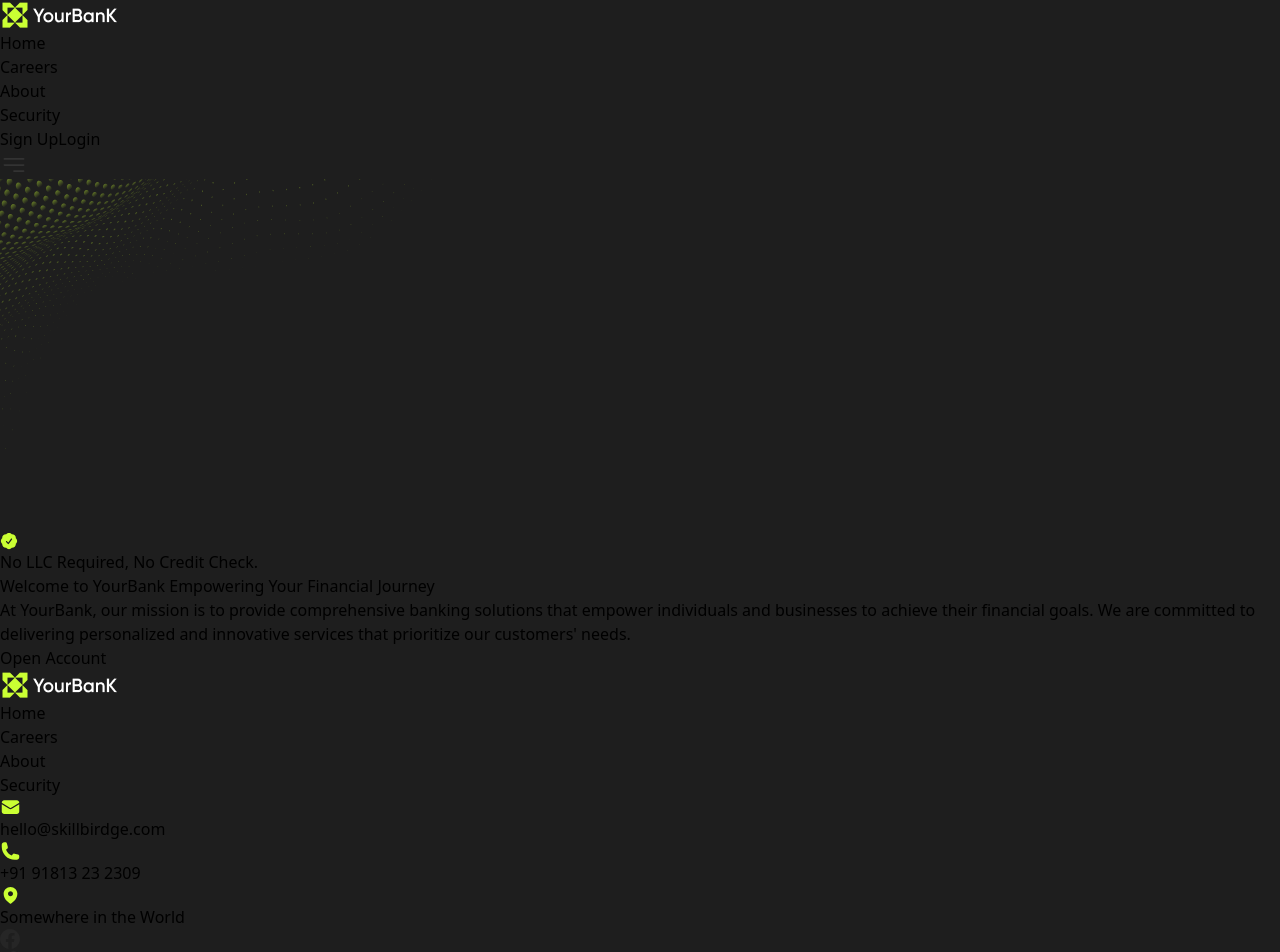
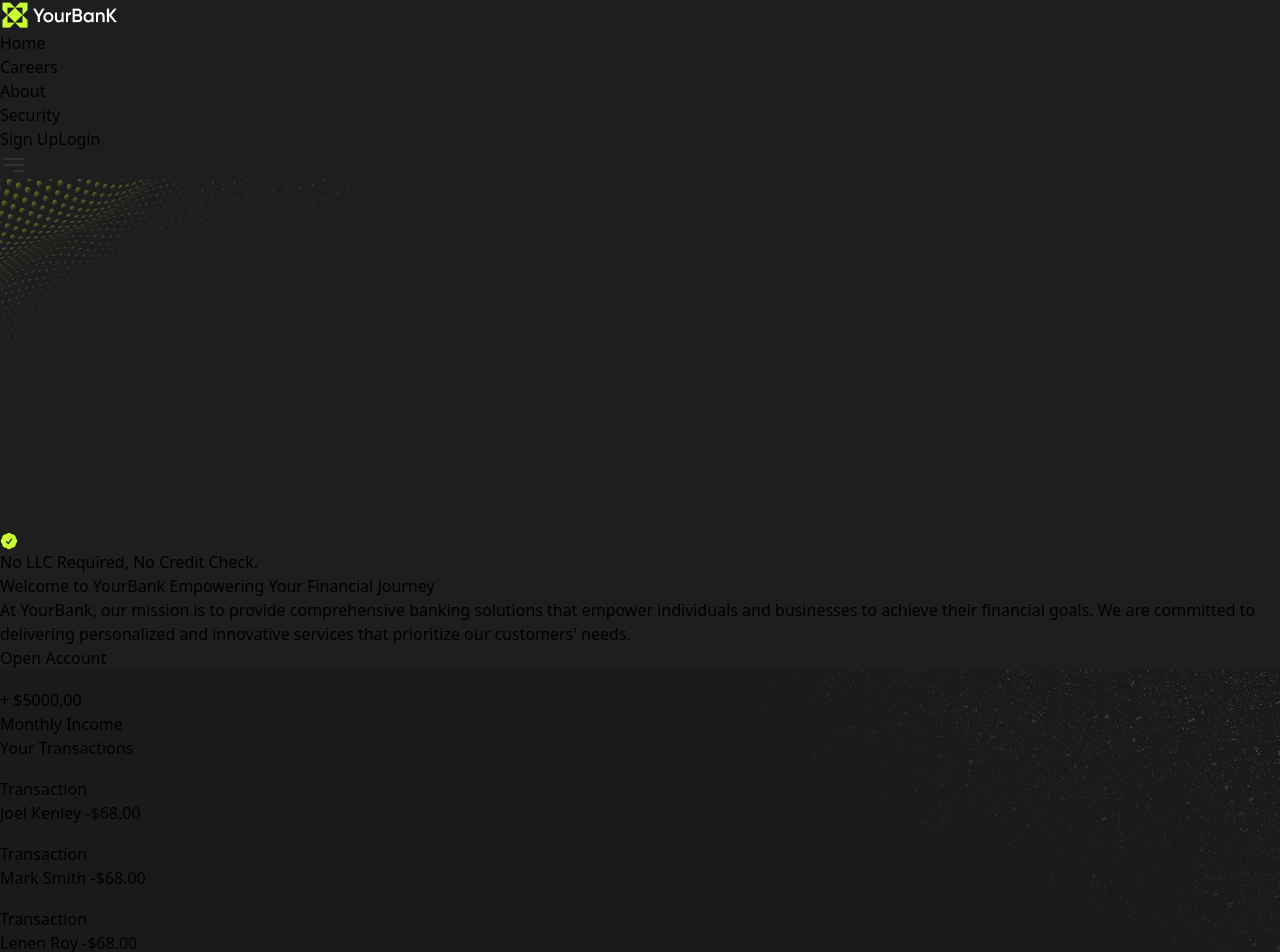
Before and after one commit to huseynovali/Company__Site, a React (Vite) app in the folder client/: page / in a window 1280 px wide. Shown: the top 952 px of the page. Built offline with nearby package versions, Linux system fonts and the light colour scheme.

Commit message:
create Transactions contianer

```diff
--- a/client/src/components/HomeComp/WlcComp.jsx
+++ b/client/src/components/HomeComp/WlcComp.jsx
@@ -2,7 +2,7 @@ import React from "react";
 
 function WlcComp() {
   return (
-    <div className="py-[60px] ">
+    <div className="py-[60px] flex">
       <div className="left lg:w-1/2 text-center lg:text-left">
         <div className="p-2 bg-[#262626] rounded-[61px] w-[254px] flex items-center justify-between mb-6 mx-auto lg:mx-0">
           <div>
@@ -35,9 +35,114 @@ function WlcComp() {
           goals. We are committed to delivering personalized and innovative
           services that prioritize our customers' needs.
         </p>
-        <button className="px-6 py-3 bg-[#CAFF33] rounded-[82px] mt-10">Open Account</button>
+        <button className="px-6 py-3 bg-[#CAFF33] rounded-[82px] mt-10">
+          Open Account
+        </button>
       </div>
-      <div className="right"></div>
+      <div className="right">
+        <div className="transactions__container p-7 rounded-lg border border-[#262626] relative">
+          <div className="flex items-center bg-[#22251B] rounded-lg p-3 absolute -top-7 -left-10">
+            <div className="p-[6.5px] bg-[#CAFF33] inline-block rounded-full w-[30px] h-[30px]">
+              <svg
+                xmlns="http://www.w3.org/2000/svg"
+                width="17"
+                height="18"
+                viewBox="0 0 17 18"
+                fill="none"
+              >
+                <path
+                  fill-rule="evenodd"
+                  clip-rule="evenodd"
+                  d="M8.41518 4.38867C8.70122 4.38867 8.9331 4.61928 8.9331 4.90375V8.50926H12.5585C12.8446 8.50926 13.0765 8.73986 13.0765 9.02433C13.0765 9.3088 12.8446 9.5394 12.5585 9.5394H8.9331V13.1449C8.9331 13.4294 8.70122 13.66 8.41518 13.66C8.12914 13.66 7.89726 13.4294 7.89726 13.1449V9.5394H4.27183C3.98579 9.5394 3.75391 9.3088 3.75391 9.02433C3.75391 8.73986 3.98579 8.50926 4.27183 8.50926H7.89726V4.90375C7.89726 4.61928 8.12914 4.38867 8.41518 4.38867Z"
+                  fill="#1A1A1A"
+                />
+              </svg>
+            </div>
+            <div className="pl-2 text-white">
+              <p className="text-xs">+ $5000,00</p>
+              <p className="text-[#E4E4E7] text-[11px]">Monthly Income</p>
+            </div>
+          </div>
+          <p className="text-white">Your Transactions</p>
+
+          <div>
+            <div className="flex items-center bg-[#1C1C1C] rounded-lg p-3 border border-[#262626] w-[355px]  mt-3 relative z-10">
+              <div className="p-[6.5px] bg-[#CAFF33] inline-block rounded-full w-[30px] h-[30px]">
+                <svg
+                  xmlns="http://www.w3.org/2000/svg"
+                  width="18"
+                  height="17"
+                  viewBox="0 0 18 17"
+                  fill="none"
+                >
+                  <path
+                    fill-rule="evenodd"
+                    clip-rule="evenodd"
+                    d="M11.7072 1.94287C11.4737 2.19302 11.4882 2.5841 11.7398 2.81638L13.4803 4.42374L6.36197 4.42374C6.01872 4.42374 5.74047 4.70047 5.74047 5.04183C5.74047 5.38319 6.01872 5.65992 6.36197 5.65992L13.4803 5.65992L11.7398 7.26728C11.4882 7.49956 11.4737 7.89064 11.7072 8.14079C11.9408 8.39094 12.334 8.40542 12.5856 8.17314L15.4859 5.49476C15.6126 5.37781 15.6845 5.2137 15.6845 5.04183C15.6845 4.86996 15.6126 4.70585 15.4859 4.5889L12.5856 1.91052C12.334 1.67824 11.9408 1.69273 11.7072 1.94287ZM6.40307 8.53581C6.1695 8.28566 5.77626 8.27118 5.52473 8.50346L2.62438 11.1818C2.49774 11.2988 2.42578 11.4629 2.42578 11.6348C2.42578 11.8066 2.49774 11.9707 2.62438 12.0877L5.52473 14.7661C5.77626 14.9984 6.1695 14.9839 6.40307 14.7337C6.63663 14.4836 6.62207 14.0925 6.37054 13.8602L4.62997 12.2529H11.7483C12.0916 12.2529 12.3698 11.9761 12.3698 11.6348C12.3698 11.2934 12.0916 11.0167 11.7483 11.0167H4.62997L6.37054 9.40932C6.62207 9.17704 6.63663 8.78596 6.40307 8.53581Z"
+                    fill="#1C1C1C"
+                  />
+                </svg>
+              </div>
+              <div className="pl-2 text-white">
+                <p className="text-xs">Transaction</p>
+                <p className=" text-sm">
+                  Joel Kenley <span className="text-base">-$68.00</span>
+                </p>
+              </div>
+            </div>
+
+            <div className="flex items-center bg-[#1C1C1C] rounded-lg p-3 border border-[#262626] w-[327px] relative -top-7 mx-auto mt-3 opacity-70">
+              <div className="p-[6.5px] bg-[#CAFF33] inline-block rounded-full w-[30px] h-[30px]">
+                <svg
+                  xmlns="http://www.w3.org/2000/svg"
+                  width="18"
+                  height="17"
+                  viewBox="0 0 18 17"
+                  fill="none"
+                >
+                  <path
+                    fill-rule="evenodd"
+                    clip-rule="evenodd"
+                    d="M11.7072 1.94287C11.4737 2.19302 11.4882 2.5841 11.7398 2.81638L13.4803 4.42374L6.36197 4.42374C6.01872 4.42374 5.74047 4.70047 5.74047 5.04183C5.74047 5.38319 6.01872 5.65992 6.36197 5.65992L13.4803 5.65992L11.7398 7.26728C11.4882 7.49956 11.4737 7.89064 11.7072 8.14079C11.9408 8.39094 12.334 8.40542 12.5856 8.17314L15.4859 5.49476C15.6126 5.37781 15.6845 5.2137 15.6845 5.04183C15.6845 4.86996 15.6126 4.70585 15.4859 4.5889L12.5856 1.91052C12.334 1.67824 11.9408 1.69273 11.7072 1.94287ZM6.40307 8.53581C6.1695 8.28566 5.77626 8.27118 5.52473 8.50346L2.62438 11.1818C2.49774 11.2988 2.42578 11.4629 2.42578 11.6348C2.42578 11.8066 2.49774 11.9707 2.62438 12.0877L5.52473 14.7661C5.77626 14.9984 6.1695 14.9839 6.40307 14.7337C6.63663 14.4836 6.62207 14.0925 6.37054 13.8602L4.62997 12.2529H11.7483C12.0916 12.2529 12.3698 11.9761 12.3698 11.6348C12.3698 11.2934 12.0916 11.0167 11.7483 11.0167H4.62997L6.37054 9.40932C6.62207 9.17704 6.63663 8.78596 6.40307 8.53581Z"
+                    fill="#1C1C1C"
+                  />
+                </svg>
+              </div>
+              <div className="pl-2 text-white">
+                <p className="text-xs">Transaction</p>
+                <p className=" text-sm">
+                Mark Smith <span className="text-base">-$68.00</span>
+                </p>
+              </div>
+            </div>
+
+            <div className="flex items-center bg-[#1C1C1C] rounded-lg p-3 border border-[#262626] w-[300px] relative -top-14 mx-auto mt-3 opacity-40">
+              <div className="p-[6.5px] bg-[#CAFF33] inline-block rounded-full w-[30px] h-[30px]">
+                <svg
+                  xmlns="http://www.w3.org/2000/svg"
+                  width="18"
+                  height="17"
+                  viewBox="0 0 18 17"
+                  fill="none"
+                >
+                  <path
+                    fill-rule="evenodd"
+                    clip-rule="evenodd"
+                    d="M11.7072 1.94287C11.4737 2.19302 11.4882 2.5841 11.7398 2.81638L13.4803 4.42374L6.36197 4.42374C6.01872 4.42374 5.74047 4.70047 5.74047 5.04183C5.74047 5.38319 6.01872 5.65992 6.36197 5.65992L13.4803 5.65992L11.7398 7.26728C11.4882 7.49956 11.4737 7.89064 11.7072 8.14079C11.9408 8.39094 12.334 8.40542 12.5856 8.17314L15.4859 5.49476C15.6126 5.37781 15.6845 5.2137 15.6845 5.04183C15.6845 4.86996 15.6126 4.70585 15.4859 4.5889L12.5856 1.91052C12.334 1.67824 11.9408 1.69273 11.7072 1.94287ZM6.40307 8.53581C6.1695 8.28566 5.77626 8.27118 5.52473 8.50346L2.62438 11.1818C2.49774 11.2988 2.42578 11.4629 2.42578 11.6348C2.42578 11.8066 2.49774 11.9707 2.62438 12.0877L5.52473 14.7661C5.77626 14.9984 6.1695 14.9839 6.40307 14.7337C6.63663 14.4836 6.62207 14.0925 6.37054 13.8602L4.62997 12.2529H11.7483C12.0916 12.2529 12.3698 11.9761 12.3698 11.6348C12.3698 11.2934 12.0916 11.0167 11.7483 11.0167H4.62997L6.37054 9.40932C6.62207 9.17704 6.63663 8.78596 6.40307 8.53581Z"
+                    fill="#1C1C1C"
+                  />
+                </svg>
+              </div>
+              <div className="pl-2 text-white">
+                <p className="text-xs">Transaction</p>
+                <p className=" text-sm">
+                Lenen Roy <span className="text-base">-$68.00</span>
+                </p>
+              </div>
+            </div>
+          </div>
+        </div>
+      </div>
     </div>
   );
 }
--- a/client/src/index.css
+++ b/client/src/index.css
@@ -1,6 +1,12 @@
 @tailwind base;
 @tailwind components;
 @tailwind utilities;
-body{
-    background:#1E1E1E;
+body {
+  background: #1e1e1e;
 }
+
+.transactions__container {
+  background: linear-gradient(215deg, rgba(26, 26, 26, 0) 0%, #1a1a1a 39.72%),
+    url("./assets/6b30b27cab7c9900893ffc3643e48cbd.png") repeat, #1a1a1a;
+  background-blend-mode: normal, screen, normal;
+}
```
Also changed, not shown: client/src/assets/6b30b27cab7c9900893ffc3643e48cbd.png (added).
